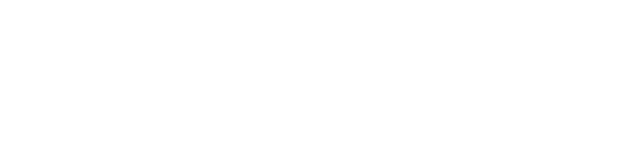
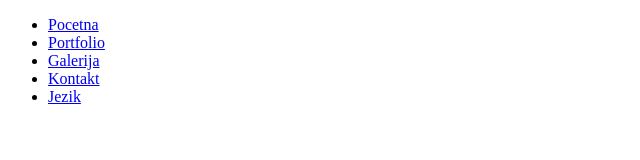
Before and after one commit to losmi988/pirotsolar, a plain HTML site: page PirotSolar/index.html in a window 1280 px wide. Shown: the whole page, without its empty margins (0-640 px from the left). Drawn offline with Linux system fonts and the light colour scheme.

Commit message:
Update index.html

```diff
--- a/PirotSolar/index.html
+++ b/PirotSolar/index.html
@@ -1,7 +1,20 @@
 <!DOCTYPE html>
 <html>
-
-
-
-
+    <head>
+        <meta name="viewport" content="width=device-width, initial-scale=1.0">
+        <meta charset="ütf-8">
+        <title>PirotSolar</title>
+        <link rel="stylesheet" href="styles.css">
+    </head>
+    <body>
+        <nav id="navBar">
+            <ul>
+                <li><a href="#">Pocetna</a></li>
+                <li><a href="#">Portfolio</a></li>
+                <li><a href="#">Galerija</a></li>
+                <li><a href="#">Kontakt</a></li>
+                <li><a href="#">Jezik</a></li>
+            </ul>
+        </nav>
+    </body>
 </html>
```
